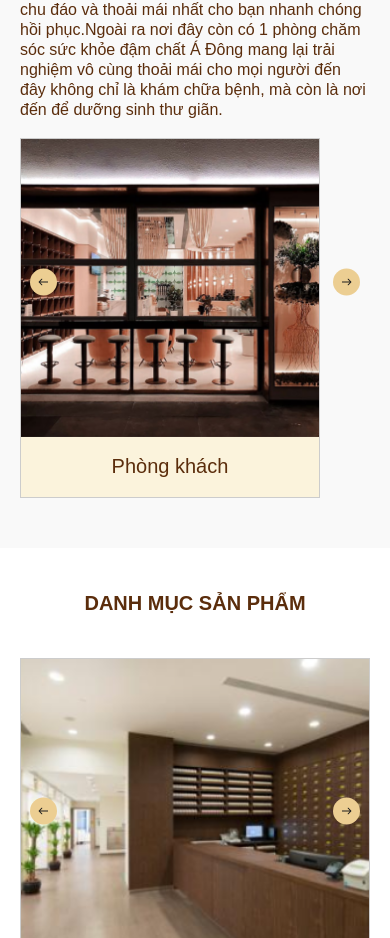
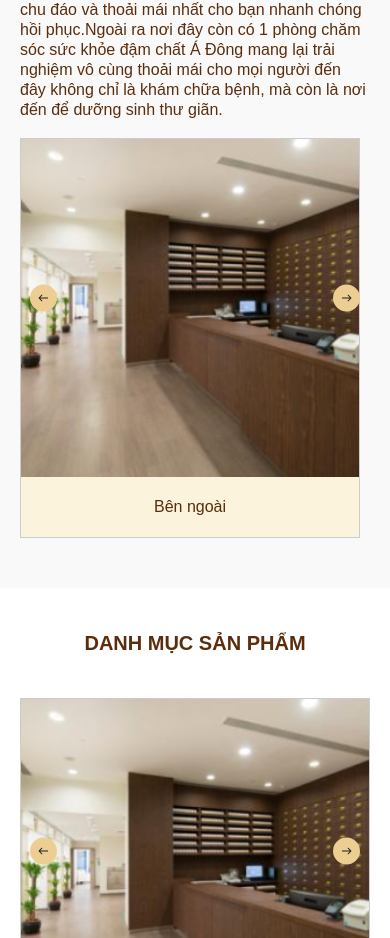
Before and after one commit to miswork123/namduoc, a plain HTML site: page index.html in a window 390 px wide. Shown: the part 2834-3772 px from the top of the page. Drawn offline with nearby package versions, Linux system fonts and the light colour scheme.

Commit message:
add sectionbabsis

```diff
--- a/assets/style/page.css
+++ b/assets/style/page.css
@@ -303,9 +303,10 @@
 }
 
 .basis-list-item {
-    max-width: 300px;
+    max-width: none;
     background: #FBF3DC;
     border: 1px solid #CCCCCC;
+
 }
 
 .basis-list-item p {
@@ -859,9 +860,22 @@
     .product-list-item{
         margin-right: unset;
     }
+
+    .basis-list-item p{
+        white-space: nowrap;
+        font-size: 16px;
+
+    }
+
 }
 @media only screen and (max-width: 450px){
     .header__search{
         width: 45%;
     }
 }
+
+@media only screen and (max-width: 400px){
+    .basis-list-item{
+        max-width: 340px;
+    }
+}
--- a/index.html
+++ b/index.html
@@ -1034,10 +1034,10 @@
             loop: true,
             slidesPerView: 4,
             spaceBetween: 26,
-            autoplay: {
-                delay: 4000,
-                disableOnInteraction: false
-            },
+            // autoplay: {
+            //     delay: 4000,
+            //     disableOnInteraction: false
+            // },
 
             navigation: {
                 nextEl: '.swiper-button-next',
```
